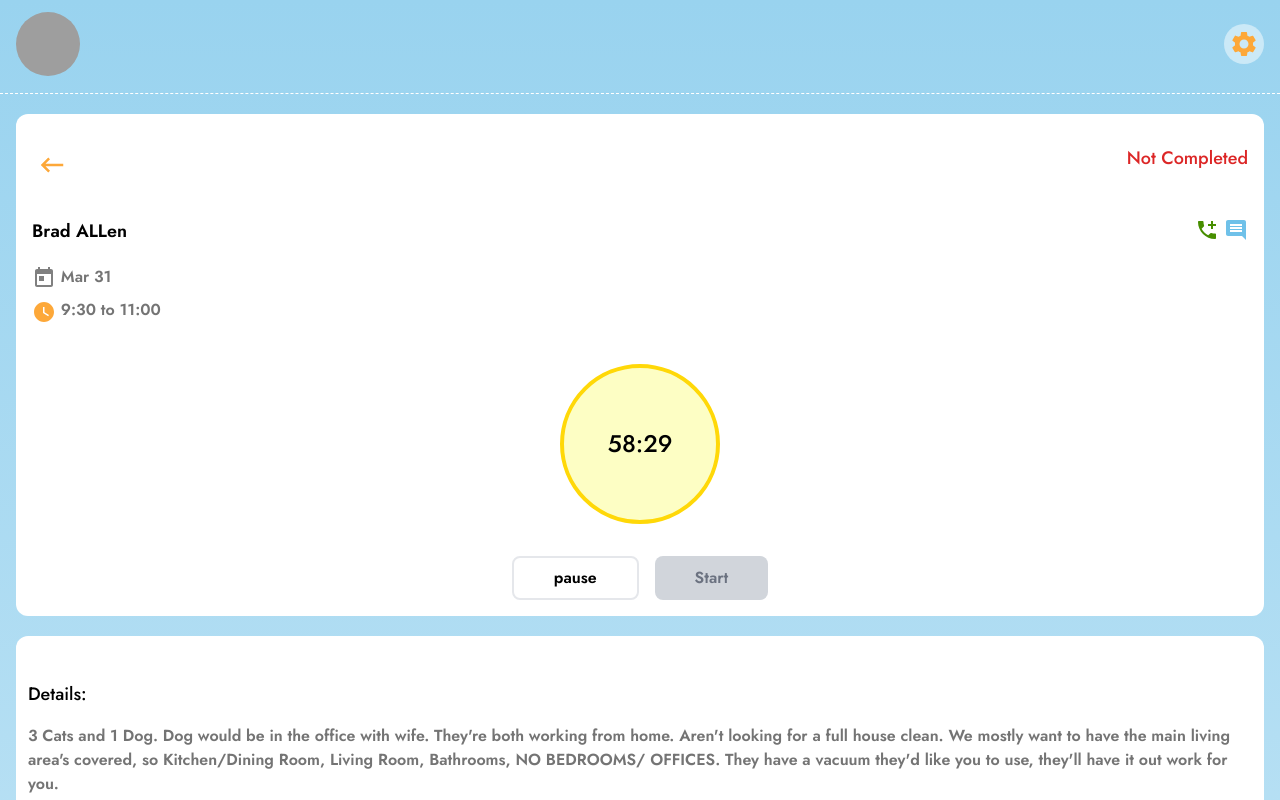
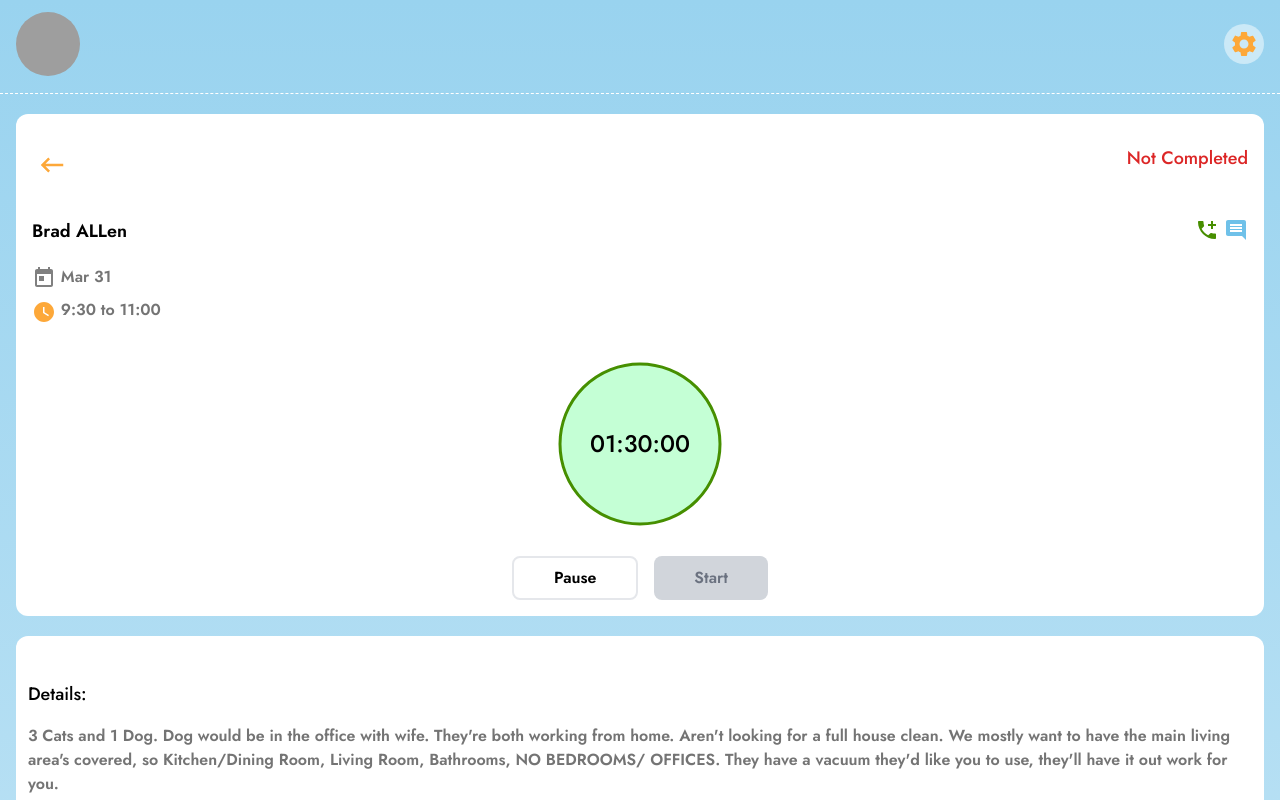
Before and after one commit to elite35804/2LocalGals-Frontend, a React (Vite) app: page /Startjob in a window 1280 px wide. Shown: the top 800 px of the page. Built offline with nearby package versions, Linux system fonts and the light colour scheme; grey boxes are pictures that could not be loaded.

Commit message:
done client issue

```diff
--- a/package.json
+++ b/package.json
@@ -13,6 +13,7 @@
     "@emotion/react": "^11.11.4",
     "@emotion/styled": "^11.11.5",
     "@mui/icons-material": "^5.15.19",
+    "@mui/joy": "^5.0.0-beta.36",
     "@mui/material": "^5.15.19",
     "@radix-ui/react-dropdown-menu": "^2.0.6",
     "@radix-ui/react-popover": "^1.0.7",
--- a/src/components/WeeklyData.jsx
+++ b/src/components/WeeklyData.jsx
@@ -5,7 +5,7 @@ import calender_img from '../assets/calender.png'
 
 const WeeklyData = () => {
     return (
-        <div className='bg-white p-3 mt-3 w-1/2 rounded-lg sm:w-full'>
+        <div className='bg-white p-3 mt-3 w-[49%] rounded-lg sm:w-full'>
             <div className='flex items-end'>
                 <div className='w-[25%] mt-3 flex flex-col gap-3'>
                     <p className='text-yellow-900 font-semibold text-sm'>Hours</p>
--- a/src/components/sujjestion/Slider.jsx
+++ b/src/components/sujjestion/Slider.jsx
@@ -54,10 +54,10 @@ const Slider = () => {
           {index > 0 ? ('') :
             (<div className='w-[35%] sm:w-[70%] mx-auto flex justify-between items-center ' >
               <h4 className='font-semibold text-xl sm:text-lg'>Don't show again</h4>
-              <label class="switch">
+              <label className="switch">
 
                 <input type="checkbox" />
-                <span class="slider round"></span>
+                <span className="slider round"></span>
               </label>
             </div>)}
           <div className='flex items-center justify-center flex-col pb-4 mt-10'>
--- a/src/components/sujjestion/Startjob.jsx
+++ b/src/components/sujjestion/Startjob.jsx
@@ -9,54 +9,114 @@ import AddBoxIcon from '@mui/icons-material/AddBox';
 import TodayIcon from '@mui/icons-material/Today';
 import KeyboardBackspaceIcon from '@mui/icons-material/KeyboardBackspace';
 import { useState } from 'react';
+import './Style.css'
 const Startjob = () => {
-  const params = useLocation()
-  console.log(params.pathname);
-  const [seconds, setSeconds] = useState(3509); // Starting at 58:29 (58*60 + 29)
-  const [options, setoptions] = useState(false);
+  const initialBorderWidth = 3; // Initial border width in pixels
+
+  const params = useLocation();
+  const navigate = useNavigate();
+
+  const initialDuration = 5400;
+  const [seconds, setSeconds] = useState(initialDuration); // 1.5 hours in seconds
   const [isActive, setIsActive] = useState(false);
-  const [allchecked, setchecked] = useState(false);
-  const handlechecked = () => {
-    setchecked(!allchecked);
-  }
+  const [startTime, setStartTime] = useState(0);
+  const [elapsedTime, setElapsedTime] = useState(0);
+  const [options, setOptions] = useState(false);
+  const [allChecked, setAllChecked] = useState(false);
+  const circleRef = useRef(null);
 
   const intervalRef = useRef(null);
-  const handleback = () => {
 
-    if (options === false) {
+  // Handle navigation back
+  const handleBack = () => {
+    if (!options) {
       navigate('/schedule_details');
+    } else {
+      setOptions(false);
     }
-    else {
-      setoptions(false);
+  };
+
+  // Handle pause button click
+  const handlePause = () => {
+    setIsActive(false);
+    setElapsedTime((seconds - startTime) / 1000);
+  };
+
+  // Handle reset button click
+  const handleStart = () => {
+    setIsActive(true);
+    if (seconds === 0) {
+      setSeconds(initialDuration);
+
     }
-  }
+    setStartTime(seconds); // adjust start time based on elapsed time
+    setElapsedTime(0);
+    // No need to reset seconds here, as it's already managed by isActive state
+  };
 
-  const navigate = useNavigate();
+  // Handle checkbox toggle
+  const handlechecked = () => {
+    setAllChecked(!allChecked);
+    // Implement logic for individual checkboxes if needed
+  };
+
+  // Format time as HH:MM:SS
+  const formatTime = (totalSeconds) => {
+    const hours = Math.floor(totalSeconds / 3600);
+    const minutes = Math.floor((totalSeconds % 3600) / 60);
+    const secondss = totalSeconds % 60;
+    return `${String(hours).padStart(2, '0')}:${String(minutes).padStart(2, '0')}:${String(secondss).padStart(2, '0')}`;
+  };
+
+  // Calculate circle style based on remaining time
+
+
+
+  // Effect for countdown timer
   useEffect(() => {
     if (isActive) {
+      setStartTime(Date.now() - elapsedTime * 1000); // adjust start time based on elapsed time
       intervalRef.current = setInterval(() => {
-        setSeconds(prevSeconds => prevSeconds - 1);
+        setSeconds((prevSeconds) => {
+          if (prevSeconds <= 1) {
+            clearInterval(intervalRef.current);
+            return 0;
+          }
+          return prevSeconds - 1;
+        });
       }, 1000);
+      if (circleRef.current) {
+        const remainingTime = initialDuration - elapsedTime;
+        circleRef.current.style.animation = `circletimer ${remainingTime}s linear`;
+        circleRef.current.style.animationPlayState = 'running';
+      }
     } else {
       clearInterval(intervalRef.current);
+      if (circleRef.current) {
+        const computedStyle = window.getComputedStyle(circleRef.current);
+        const animationPlayState = computedStyle.getPropertyValue('animation-play-state');
+        if (animationPlayState === 'running') {
+          const animationDuration = parseFloat(computedStyle.getPropertyValue('animation-duration')) * 1000; // in ms
+          const animationElapsed = Date.now() - startTime;
+          const animationRemaining = animationDuration - animationElapsed;
+          circleRef.current.style.animation = `circletimer ${animationRemaining / 1000}s linear`;
+          circleRef.current.style.animationPlayState = 'paused';
+        }
+      }
     }
 
     return () => clearInterval(intervalRef.current);
-  }, [isActive]);
+  }, [isActive, elapsedTime]);
 
-  const handlePause = () => {
-    setIsActive(false);
-  };
-
-  const handleReset = () => {
-    setIsActive(true);
-    setSeconds(3509); // Reset to 58:29
-  };
-
-  const formatTime = (totalSeconds) => {
-    const minutes = Math.floor(totalSeconds / 60);
-    const seconds = totalSeconds % 60;
-    return `${String(minutes).padStart(2, '0')}:${String(seconds).padStart(2, '0')}`;
+  // Determine the class name based on the remaining time
+  const getSvgClassName = () => {
+    if (seconds === 0) {
+      return 'custom_svg red';
+    } else if (seconds < 600) {
+      return 'custom_svg yellow';
+    } else {
+      return 'custom_svg green';
+    }
   };
   return (
     <div className='min-h-screen'>
@@ -65,7 +125,7 @@ const Startjob = () => {
         <div className='bg-white p-4 mt-5 rounded-xl'>
 
           <div className='status flex items-center justify-between'>
-            <p> <button onClick={handleback} ><KeyboardBackspaceIcon sx={{ fontSize: "40px", cursor: "pointer", padding: "5px", marginLeft: "0px", marginTop: "15px", borderRadius: "50%", color: "#fda839" }} /></button></p>
+            <p> <button onClick={handleBack} ><KeyboardBackspaceIcon sx={{ fontSize: "40px", cursor: "pointer", padding: "5px", marginLeft: "0px", marginTop: "15px", borderRadius: "50%", color: "#fda839" }} /></button></p>
             <p className='text-red-600 text-end font-medium text-lg'>Not Completed</p>
           </div>
           <div className='Brad_allen_section mt-8'>
@@ -85,27 +145,34 @@ const Startjob = () => {
 
             </div>
             <div>
-              <div className="flex flex-col items-center justify-center mt-10 ">
-                <div className="flex items-center justify-center w-40 h-40 bg-[#fdfec4] rounded-full border-4 border-[#ffd808]">
-                  <span className="text-2xl font-medium">{formatTime(seconds)}</span>
-                </div>
-                <div className="mt-8 flex gap-4 ">
-                  <button
-                    onClick={handlePause}
-                    className={`px-10 py-2  rounded-lg font-semibold ${isActive ? 'bg-gray-300 text-gray-500' : 'bg-transparent border-2 text-black'}`}
-                    disabled={isActive ? false : true}
-                  >
-                    pause
-                  </button>
-                  <button
-                    onClick={handleReset}
-                    className={`px-10 py-2  rounded-lg font-semibold ${isActive ? 'bg-transparent border-2 text-black' : 'bg-gray-300 text-gray-500'}`}
-                    disabled={isActive ? true : false}
-                  >
-                    Start
-                  </button>
-                </div>
-              </div>
+
+
+            <div className="flex flex-col items-center justify-center mt-10">
+      <div className={`flex items-center justify-center w-40 h-40 rounded-full relative ${getSvgClassName()}`}>
+        <div>
+        <svg width="200" height="200" >
+                  <circle  ref={circleRef}  className='circle' cx="100" cy="100" r="80"  />
+                </svg>
+        </div>
+        <span className={seconds===0?'text-2xl font-medium text-white':'text-2xl font-medium timer'} >{formatTime(seconds)}</span>
+      </div>
+      <div className="mt-8 flex gap-4">
+        <button
+          onClick={handlePause}
+          className={`px-10 py-2 rounded-lg font-semibold ${isActive ? 'bg-gray-300 text-gray-500' : 'bg-transparent border-2 text-black'}`}
+          disabled={!isActive}
+        >
+          Pause
+        </button>
+        <button
+          onClick={handleStart}
+          className={`px-10 py-2 rounded-lg font-semibold ${isActive ? 'bg-transparent border-2 text-black' : 'bg-gray-300 text-gray-500'}`}
+          disabled={isActive}
+        >
+          Start
+        </button>
+      </div>
+    </div>
             </div>
 
           </div>
@@ -282,7 +349,7 @@ const Startjob = () => {
                     <thead>
                     <tr>
                       <th className='font-medium text-start text-lg sm:text-sm sm:w-[73%]'>General clean items</th>
-                      <th className='text-red-600 text-bold text-start sm:text-end text-lg sm:text-sm sm:w-[27%]' >Not Completed</th>
+                      <h4 className='text-red-600 font-semibold  text-start sm:text-end text-lg sm:text-sm sm:w-[27%]' >Not Completed</h4>
                     </tr>
                     </thead>
                     <tbody>
--- /dev/null
+++ b/src/components/sujjestion/Style.css
@@ -0,0 +1,58 @@
+@keyframes circletimer {
+    0% {
+      stroke-dashoffset: 500;
+      stroke-dasharray: 500; }
+    100% {
+      stroke-dashoffset: 0;
+      stroke-dasharray: 500; } }
+
+  .custom_svg svg {
+    background-color: transparent;
+    position: absolute;
+    background-color: transparent;
+    top: 50%;
+    left: 50%;
+    transform: translate(-50%, -50%) rotateZ(-90deg); }
+    .custom_svg svg .circle {
+      stroke: #468F00;
+      stroke-width: 3;
+      fill:transparent;
+      stroke-dashoffset: 500;
+      stroke-dasharray: 0;
+
+     }
+
+  .timer {
+    position: absolute;
+    display: block;
+    top: 50%;
+    left: 50%;
+    transform: translate(-50%, -50%);
+    color: black;
+    font-size: 42px;
+    font-weight: 700; }
+
+    .custom_svg {
+        background-color: #C4FFD5; /* Default background color */
+      }
+
+      .custom_svg.red {
+        background-color: red; /* Background color when time is 0 */
+      }
+
+      .custom_svg.yellow {
+        background-color: #FDFEC4; /* Background color when time is below 600 seconds */
+      }
+
+      .custom_svg.green svg .circle {
+        stroke: #468F00;
+      }
+
+      .custom_svg.yellow svg .circle {
+        stroke: #FFD808;
+      }
+
+      .custom_svg.red svg .circle {
+        stroke: red;
+
+      }
--- a/src/route/Routing.jsx
+++ b/src/route/Routing.jsx
@@ -10,11 +10,16 @@ import Subpage from '@/components/sujjestion/Subpage';
 import Finish from '@/components/sujjestion/Finish'
 import WithDashboardLayout from '@/hoc/WithDashboardLayout'
 
+
+
+
 const Routing = () => {
     return (
         <BrowserRouter>
             <Routes>
+
                 <Route path='/' element={<Login />} />
+
                 <Route path='/home' element={<Home />} />
                 <Route path='/schedule_details' element={<Subpage />} />
                 <Route path='/Startjob' element={<Startjob />} />
```
Also changed, not shown: src/components/Schedule.jsx (+5 -5 lines), src/index.css (+17 -0 lines), src/page/auth/Login.jsx (+57 -6 lines), src/page/dashboard/Home.jsx (+62 -2 lines), 1 other file (tests, documents, lock files or other folders).
